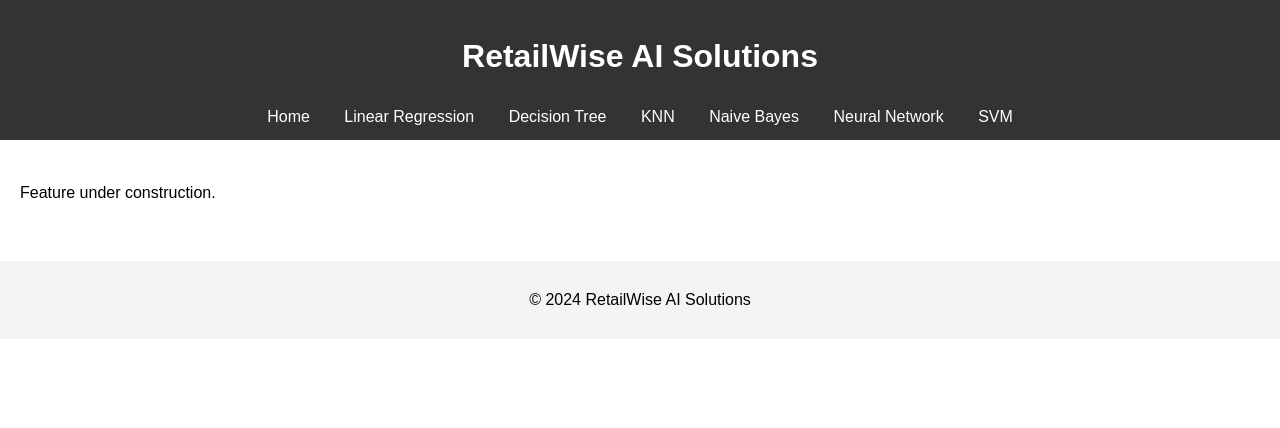
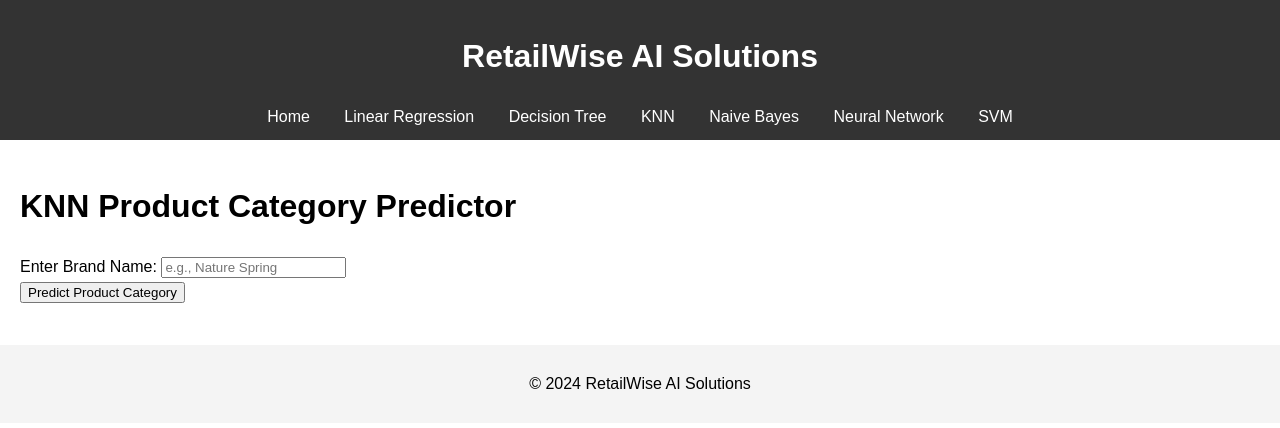
Before and after one commit to jgerongco/ml_project, a Flask app: page /knn in a window 1280 px wide. Shown: the top 428 px of the page. Run offline with Flask 3, Linux system fonts and the light colour scheme; parts of the project's set-up code (start-up, migrations or seed data) failed here and were passed over.

Commit message:
Update knn.html

```diff
--- a/templates/knn.html
+++ b/templates/knn.html
@@ -1,6 +1,48 @@
 {% extends 'base.html' %}
 
 {% block content %}
-<h2>{{ title }}</h2>
-<p>Feature under construction.</p>
+<!DOCTYPE html>
+<html lang="en">
+<head>
+    <meta charset="UTF-8">
+    <meta name="viewport" content="width=device-width, initial-scale=1.0">
+    <title>KNN Product Category Predictor</title>
+</head>
+<body>
+    <div class="container">
+        <h1>KNN Product Category Predictor</h1>
+
+        <!-- Form for user input -->
+        <form method="POST">
+            <div class="form-group">
+                <label for="brand_name">Enter Brand Name:</label>
+                <input type="text" id="brand_name" name="brand_name" placeholder="e.g., Nature Spring" required>
+            </div>
+            <button type="submit">Predict Product Category</button>
+        </form>
+
+        <!-- Display the result if available -->
+        {% if prediction %}
+        <div class="result">
+            <h2>Prediction Results</h2>
+            <p><strong>Brand Name:</strong> {{ brand_name }}</p>
+            <p><strong>Predicted Product Category:</strong> {{ prediction }}</p>
+            <p><strong>Recommended Products:</strong></p>
+            <ul>
+                {% for product in recommendations %}
+                <li>{{ product }}</li>
+                {% endfor %}
+            </ul>
+        </div>
+        {% endif %}
+
+        <!-- Display error message if available -->
+        {% if error %}
+        <div class="error">
+            <p>{{ error }}</p>
+        </div>
+        {% endif %}
+    </div>
+</body>
+</html>
 {% endblock %}
```
